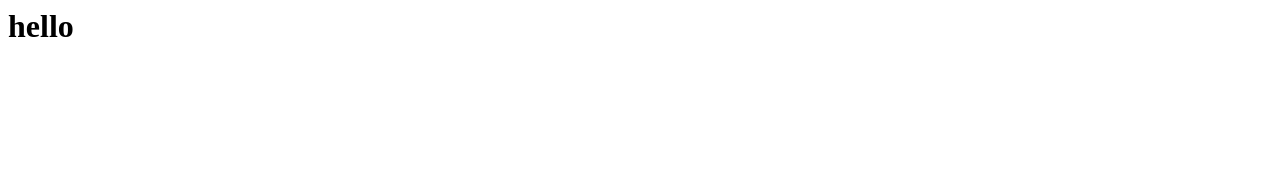
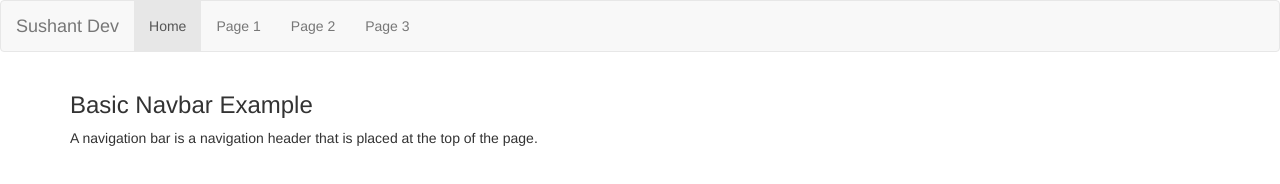
Before and after one commit to sushantdev-ai/https-sushantdev-ai.github.io-, a plain HTML site: page index.html in a window 1280 px wide. Drawn offline with nearby package versions, Linux system fonts and the light colour scheme.

Commit message:
Update index.html

```diff
--- a/index.html
+++ b/index.html
@@ -1 +1,33 @@
-<h1>hello</h1>
+<!DOCTYPE html>
+<html lang="en">
+<head>
+  <title>Sushant Dev</title>
+  <meta charset="utf-8">
+  <meta name="viewport" content="width=device-width, initial-scale=1">
+  <link rel="stylesheet" href="https://maxcdn.bootstrapcdn.com/bootstrap/3.4.1/css/bootstrap.min.css">
+  <script src="https://ajax.googleapis.com/ajax/libs/jquery/3.4.1/jquery.min.js"></script>
+  <script src="https://maxcdn.bootstrapcdn.com/bootstrap/3.4.1/js/bootstrap.min.js"></script>
+</head>
+<body>
+
+<nav class="navbar navbar-default">
+  <div class="container-fluid">
+    <div class="navbar-header">
+      <a class="navbar-brand" href="#">Sushant Dev</a>
+    </div>
+    <ul class="nav navbar-nav">
+      <li class="active"><a href="#">Home</a></li>
+      <li><a href="#">Page 1</a></li>
+      <li><a href="#">Page 2</a></li>
+      <li><a href="#">Page 3</a></li>
+    </ul>
+  </div>
+</nav>
+
+<div class="container">
+  <h3>Basic Navbar Example</h3>
+  <p>A navigation bar is a navigation header that is placed at the top of the page.</p>
+</div>
+
+</body>
+</html>
```
